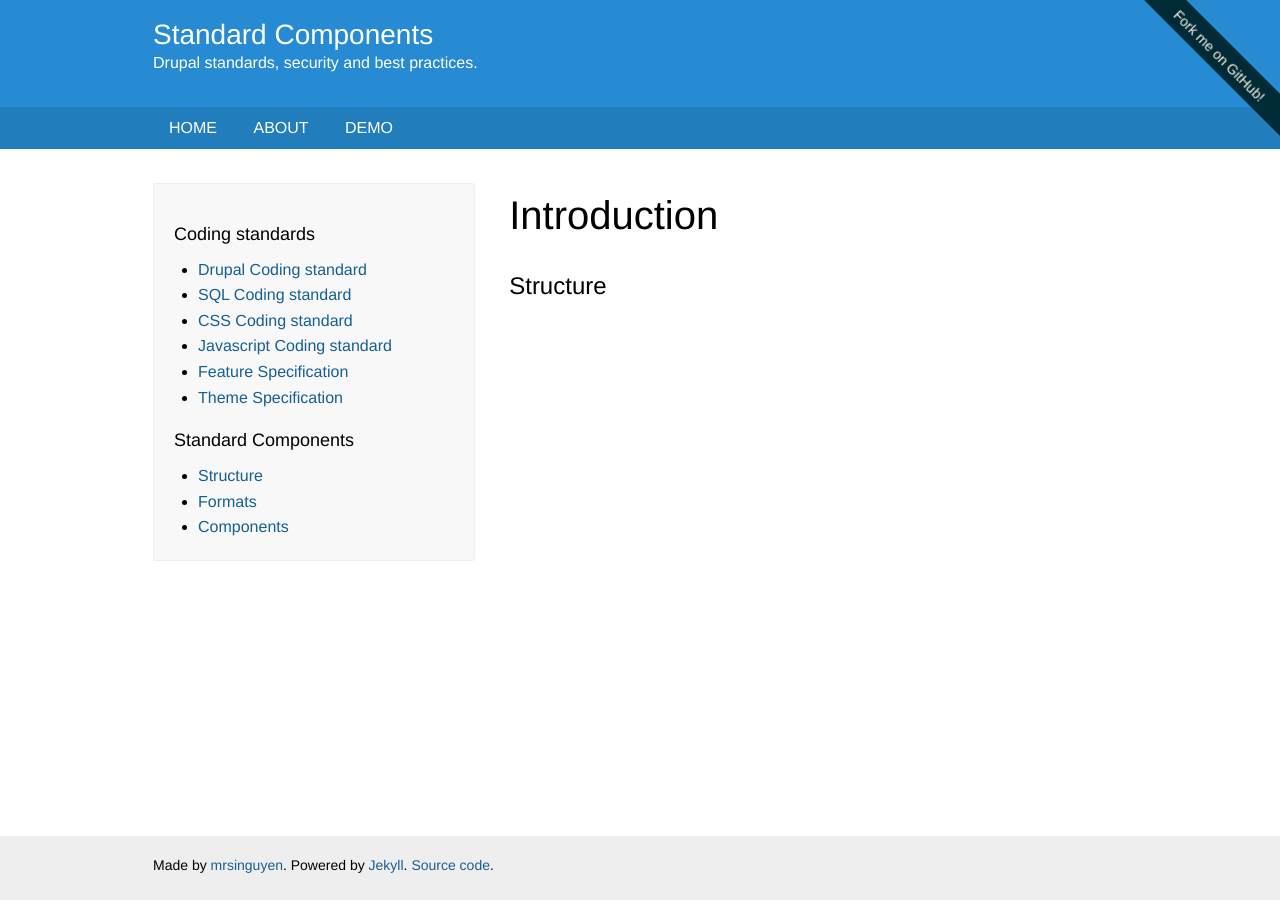
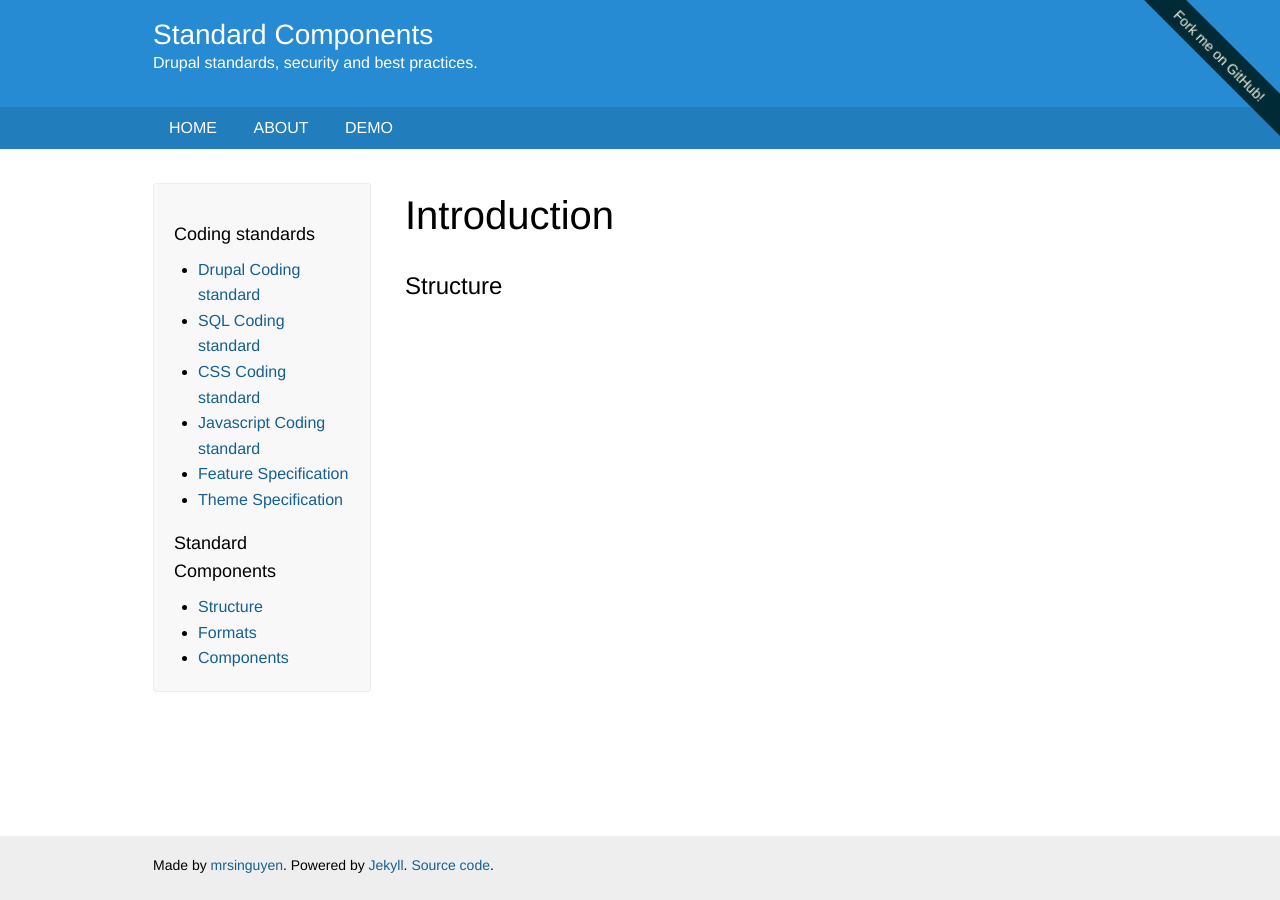
Before and after one commit to mrsinguyen/drupal-standard, a Jekyll site: the page built from index.md, in a window 1280 px wide. Built offline with Jekyll 4.4.1, drawn with Linux system fonts in a browser that asks for light colours; nearby versions of some CDN libraries; library files that are not in the unit come from our copies; Markdown is read by kramdown in place of the engine named in the settings.

Commit message:
Fix grid

```diff
--- a/css/screen.css
+++ b/css/screen.css
@@ -602,18 +602,19 @@ footer[role="contentinfo"] .container > *:first-child {
 .layout-sidebar .sidebar {
   display: inline;
   float: left;
-  width: 30.921%;
+  width: 20.921%;
   margin-right: 3.263%;
   margin-left: 3.263%;
 }
 .layout-sidebar div[role="main"] {
   display: inline;
   float: left;
-  width: 59.29%;
+  width: 69.29%;
   margin-right: 3.263%;
   display: inline;
   float: right;
   margin-right: 3.263%;
+  #margin-left: -34px;
 }
 
 body {
```
